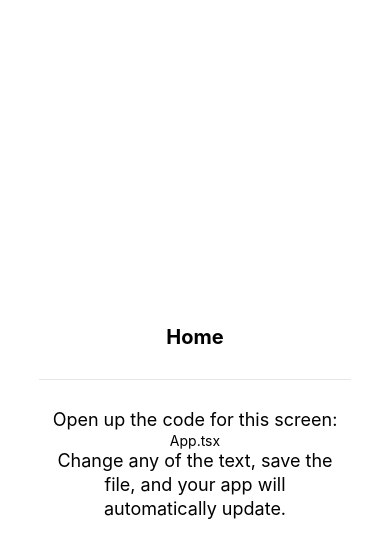
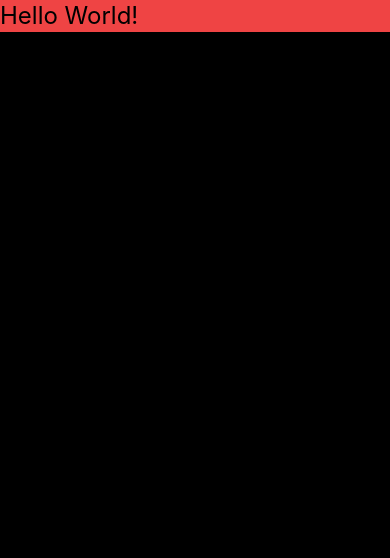
Before and after one commit to Naimishomar/Fync, a React Native app in the folder client/: screen / in a window 390 px wide. Shown: the top 558 px of the page. Built offline with nearby package versions, Linux system fonts and the light colour scheme.

Commit message:
otp verification done

```diff
--- a/client/App.tsx
+++ b/client/App.tsx
@@ -1,13 +1,12 @@
 import { ScreenContent } from 'components/ScreenContent';
 import { StatusBar } from 'expo-status-bar';
-
 import './global.css';
+import { Hello } from 'components/Hello';
 
 export default function App() {
   return (
     <>
-      <ScreenContent title="Home" path="App.tsx"></ScreenContent>
-      <StatusBar style="auto" />
+    <Hello/>
     </>
   );
 }
--- a/client/components/Hello.tsx
+++ b/client/components/Hello.tsx
@@ -2,8 +2,8 @@ import { Text, View } from 'react-native';
 
 export function Hello() {
   return (
-    <View>
-      <Text>Hello World!</Text>
+    <View className='w-full h-screen bg-black'>
+      <Text className='text-2xl bg-red-500'>Hello World!</Text>
     </View>
   );
 }
--- a/client/package.json
+++ b/client/package.json
@@ -24,6 +24,7 @@
   "devDependencies": {
     "@babel/core": "^7.20.0",
     "@types/react": "~19.1.10",
+    "@types/react-native": "^0.72.8",
     "eslint": "^9.25.1",
     "eslint-config-expo": "~10.0.0",
     "eslint-config-prettier": "^10.1.2",
```
Also changed, not shown: 1 other file (tests, documents, lock files or other folders).
